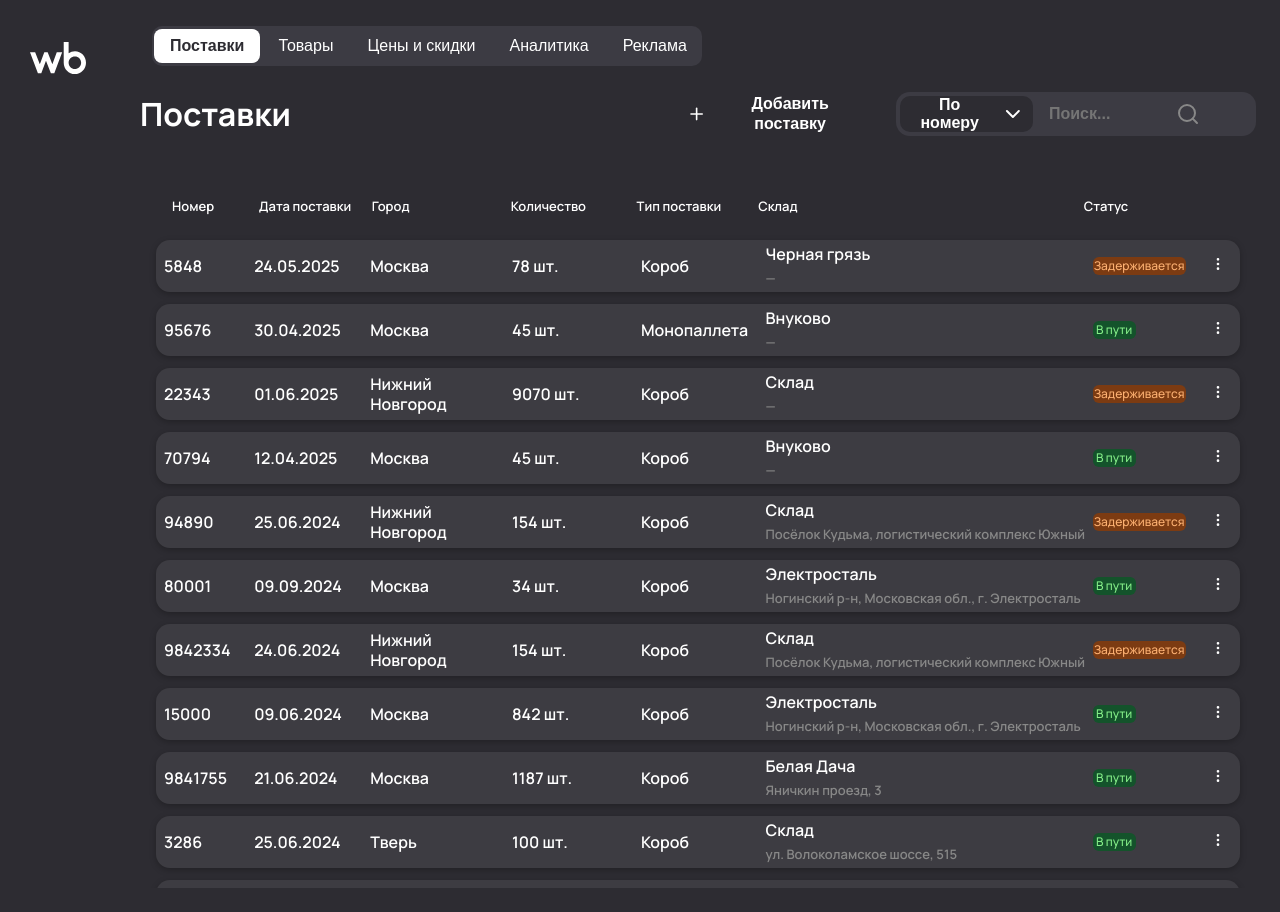
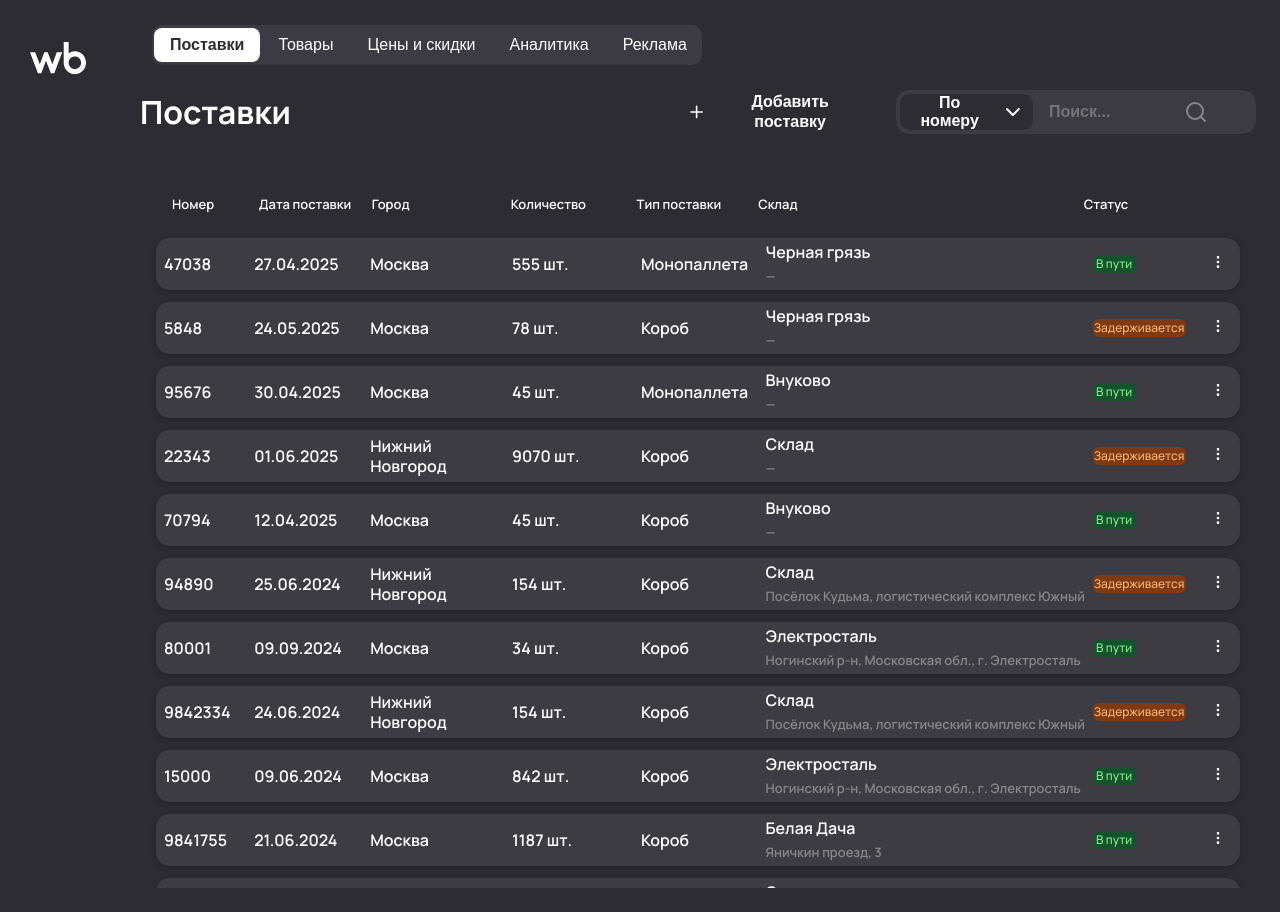
Before and after one commit to KristinaSapega/WB-Sapega-Kristina-Suppliers, a React (Vite) app in the folder supply-service/: page / in a window 1280 px wide. Built offline with nearby package versions, Linux system fonts and the light colour scheme; data requests are answered from the project's data file.

Commit message:
corrections

```diff
--- a/supply-service/db.json
+++ b/supply-service/db.json
@@ -169,6 +169,16 @@
       "warehouse": "Черная грязь",
       "address": "—",
       "status": "Задерживается"
+    },
+    {
+      "id": "47038",
+      "date": "27.04.2025",
+      "city": "Москва",
+      "amount": 555,
+      "type": "Монопаллета",
+      "warehouse": "Черная грязь",
+      "address": "—",
+      "status": "В пути"
     }
   ]
 }
--- a/supply-service/src/components/Header/Header.module.css
+++ b/supply-service/src/components/Header/Header.module.css
@@ -93,15 +93,11 @@
   color: #ffffff;
   font-size: 16px;
   font-weight: 560;
-  right: 12px;
-  left: 12px;
-  gap: 10px;
 }
 
 .searchIcon {
   position: absolute;
-  right: 12px;
-  gap: 10px;
+  right: 4px;
   color: #888;
 }
 
@@ -122,10 +118,10 @@
 
   .mobileLogo {
     width: 43px;
-  height: 24px;
-  object-fit: contain;
-  max-width: 100%;
-  max-height: 100%;
+    height: 24px;
+    object-fit: contain;
+    max-width: 100%;
+    max-height: 100%;
 
   }
 
@@ -141,6 +137,7 @@
     max-width: 100%;
     max-height: 100%;
   }
+
 
   .header {
     height: 40px;
```
